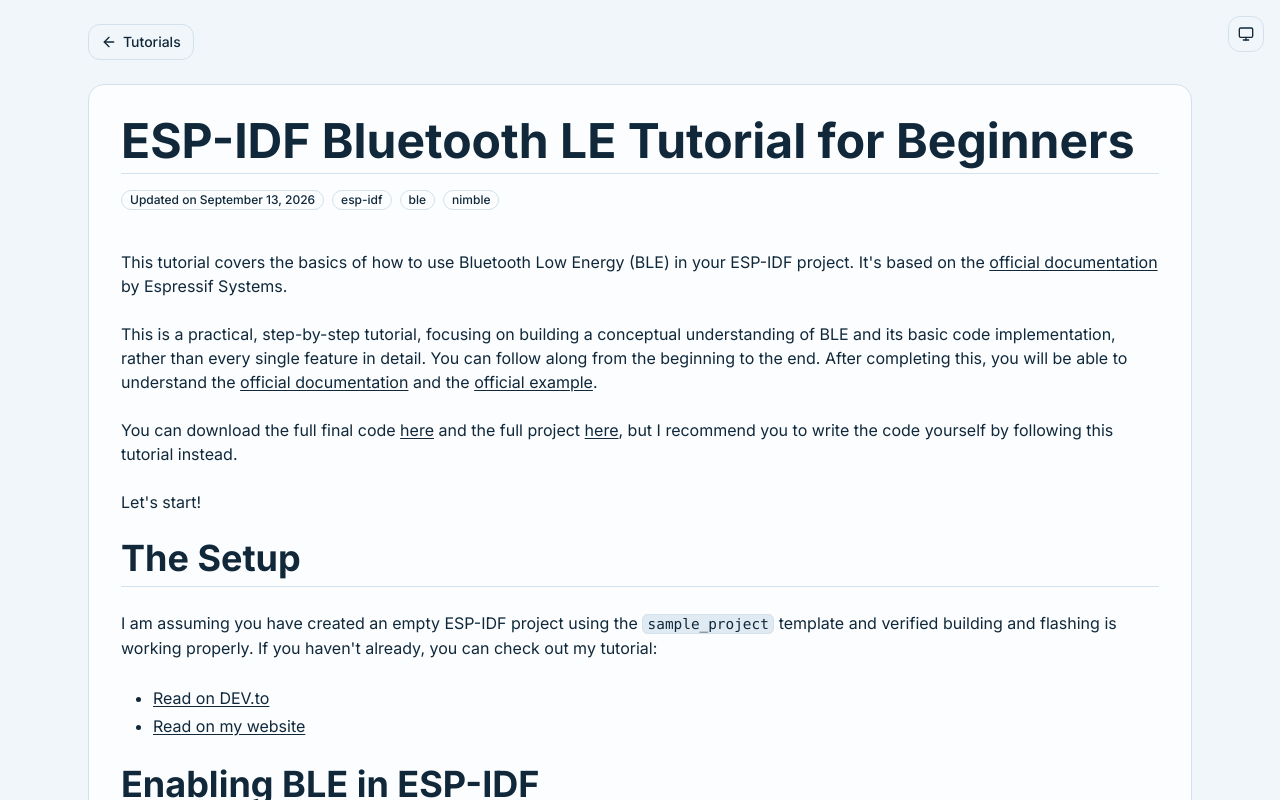
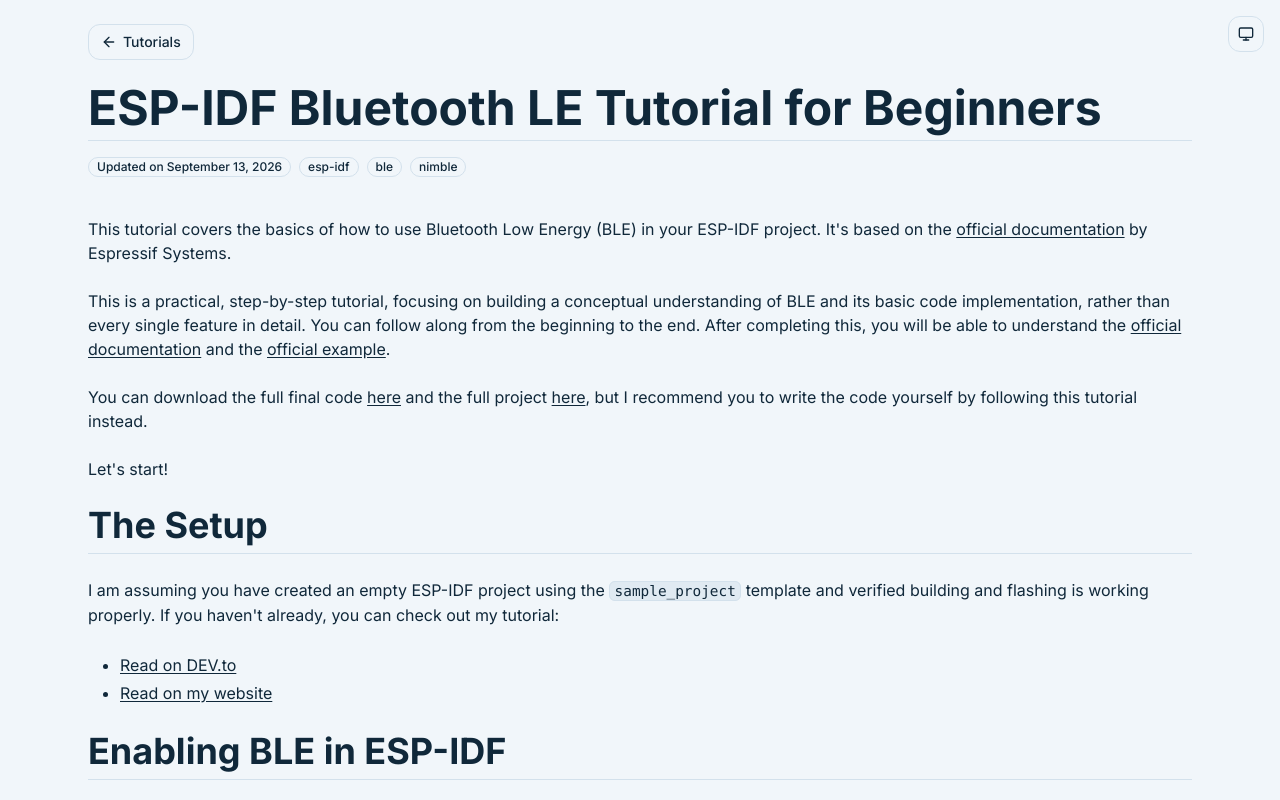
Before and after one commit to effessdev/effessdev.github.io, a Next.js app: page /read/ble-basics-in-esp-idf in a window 1280 px wide. Shown: the top 800 px of the page. Built offline with nearby package versions, Linux system fonts and the light colour scheme.

Commit message:
remove card from posts

```diff
--- a/src/components/post-component.tsx
+++ b/src/components/post-component.tsx
@@ -6,7 +6,7 @@ import { Markdown } from "@/lib/markdown";
 export default function PostComponent({ post }: { post: Post }) {
   return (
     <div className="space-y-8">
-      <article className="rounded-2xl bg-background p-0 sm:border sm:bg-card sm:p-5 md:p-8">
+      <article>
         <h1 className="border-b pb-2 text-5xl font-bold">{post.title}</h1>
         <div className="my-10 mt-4">
           <MetaBadges {...post} />
```
